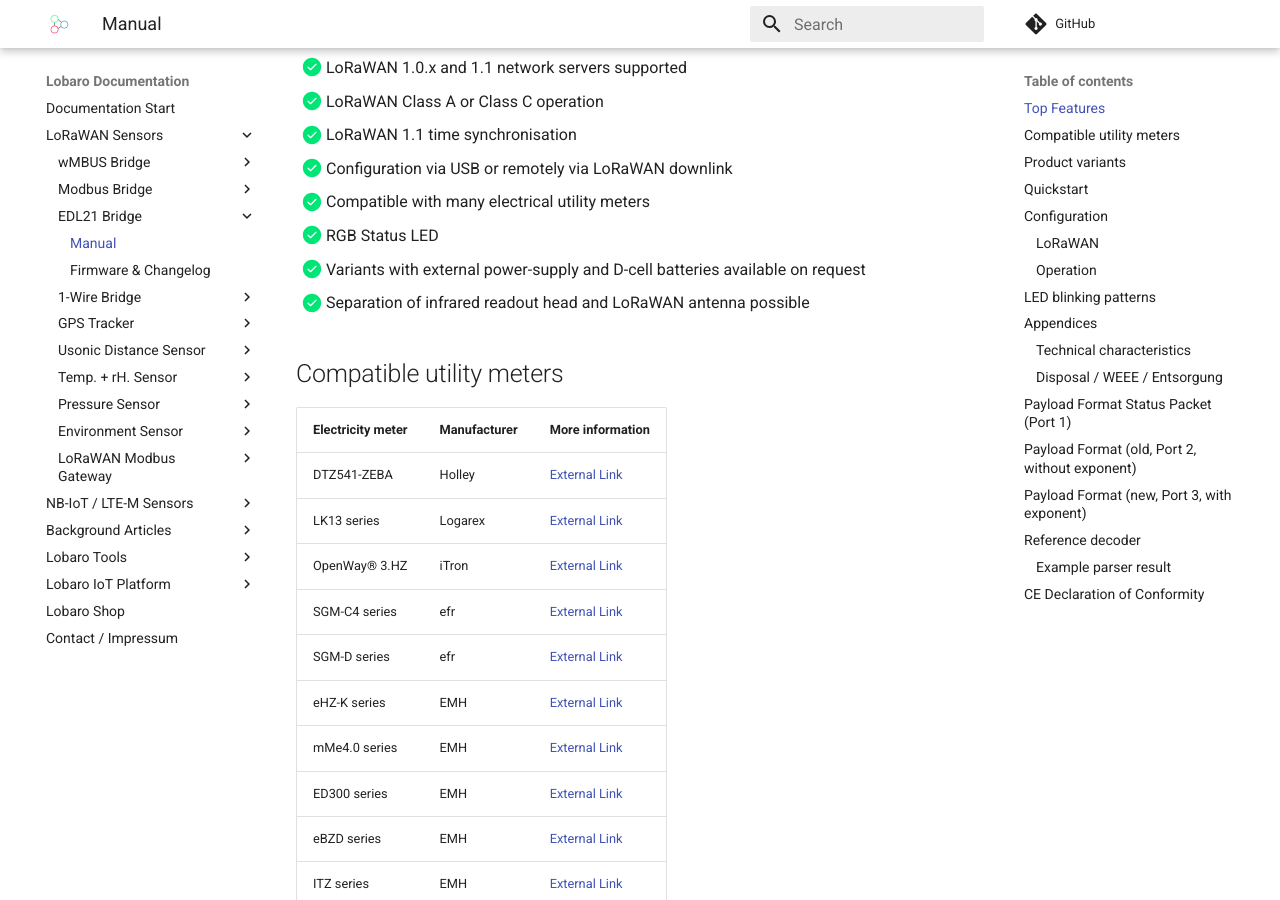
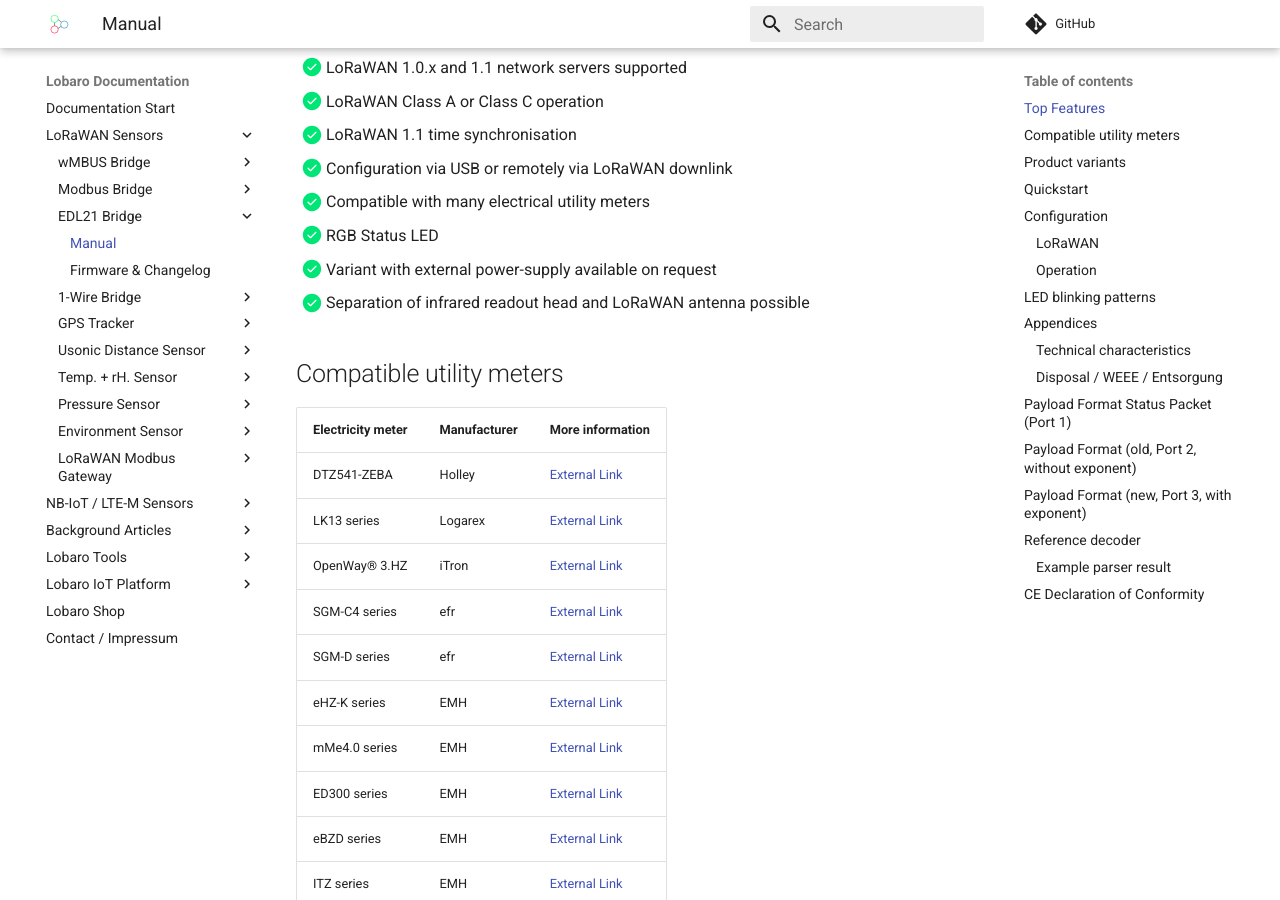
Before and after one commit to Lobaro/docs, an MkDocs documentation site: the page built from docs/lorawan-sensors/edl21-opto-lorawan/index.md, in a window 1280 px wide and 900 px high, scrolled down 995 px. Built offline with MkDocs 1.6.1 and Material for MkDocs 9.7.7, drawn with Linux system fonts in a browser that asks for light colours; a script that is not in the unit is left out; comment, search, counter and statistics services are not loaded.

Commit message:
removed d-cell in variants cause its standard

```diff
--- a/docs/lorawan-sensors/edl21-opto-lorawan/index.md
+++ b/docs/lorawan-sensors/edl21-opto-lorawan/index.md
@@ -25,7 +25,7 @@
 - [X] Configuration via USB or remotely via LoRaWAN downlink
 - [X] Compatible with many electrical utility meters
 - [X] RGB Status LED
-- [X] Variants with external power-supply and D-cell batteries available on request
+- [X] Variant with external power-supply available on request
 - [X] Separation of infrared readout head and LoRaWAN antenna possible
 
 ## Compatible utility meters
```
